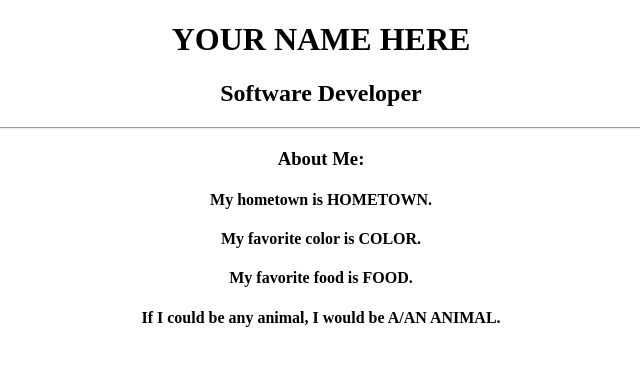
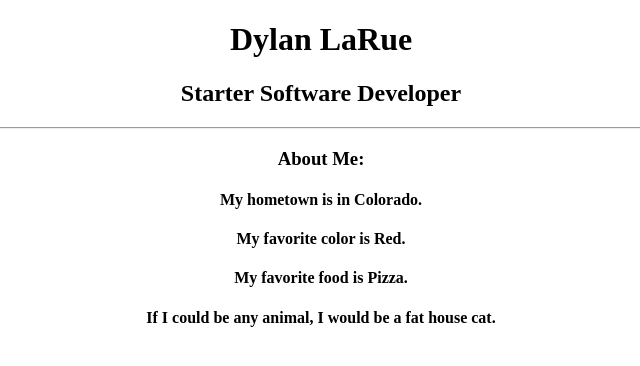
Before and after one commit to Popcorn00106/Profile, a plain HTML site: page index.html in a window 1280 px wide. Shown: the whole page, without its empty margins (319-959 px from the left). Drawn offline with Linux system fonts and the light colour scheme.

Commit message:
Modified Text in index.html file

```diff
--- a/index.html
+++ b/index.html
@@ -7,14 +7,14 @@
 		  </head>
 		  <body>
 			<div align="center">
-				<h1>YOUR NAME HERE</h1>
-				<h2>Software Developer</h2>
+				<h1>Dylan LaRue</h1>
+				<h2>Starter Software Developer</h2>
 				<hr>
 				<h3>About Me:</h3>
-					<h4>My hometown is HOMETOWN.</h4>
-					<h4>My favorite color is COLOR.</h4>
-					<h4>My favorite food is FOOD.</h4>
-					<h4>If I could be any animal, I would be A/AN ANIMAL.</h4>
+					<h4>My hometown is in Colorado.</h4>
+					<h4>My favorite color is Red.</h4>
+					<h4>My favorite food is Pizza.</h4>
+					<h4>If I could be any animal, I would be a fat house cat.</h4>
 			</div>
 		  </body>
 		</html>
```
